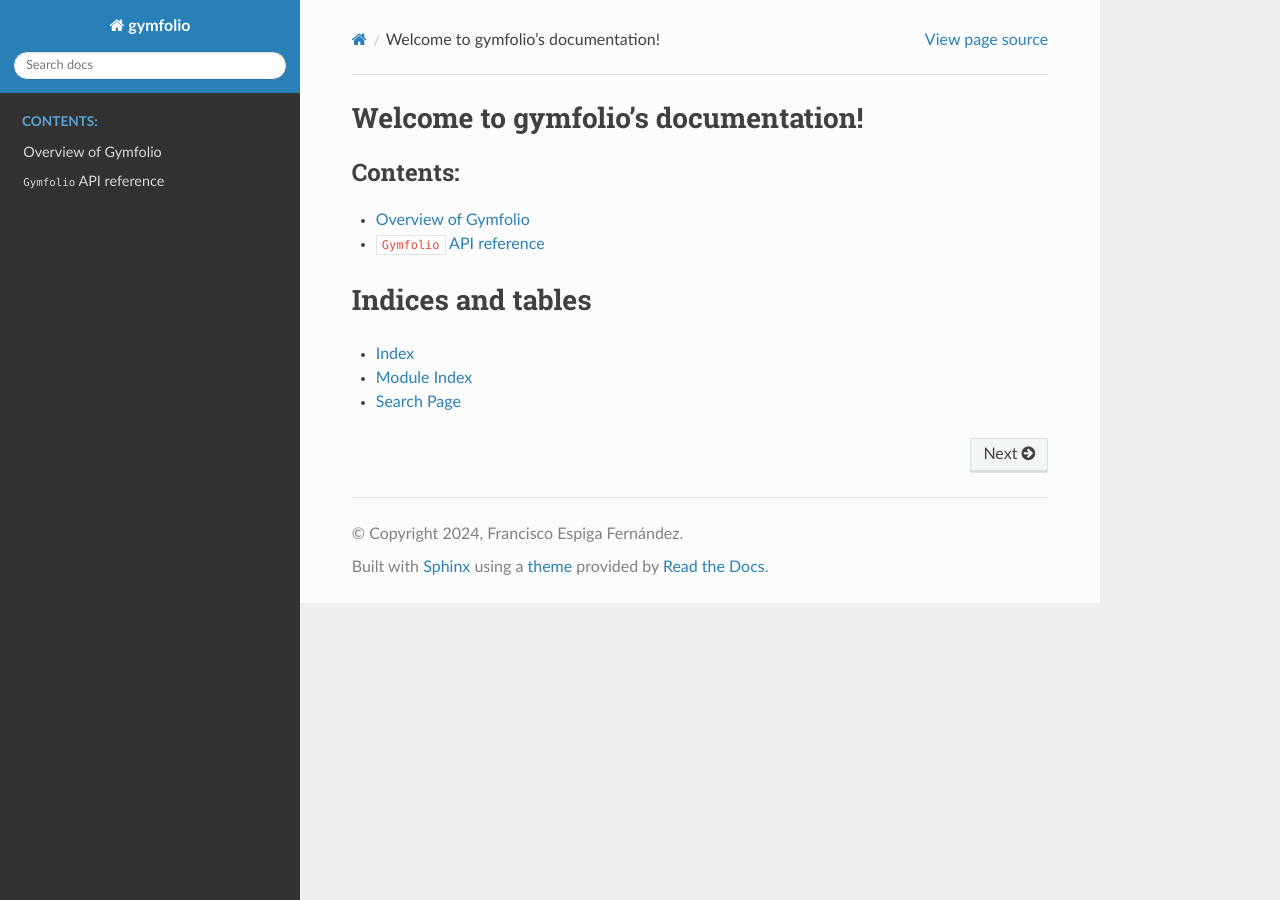
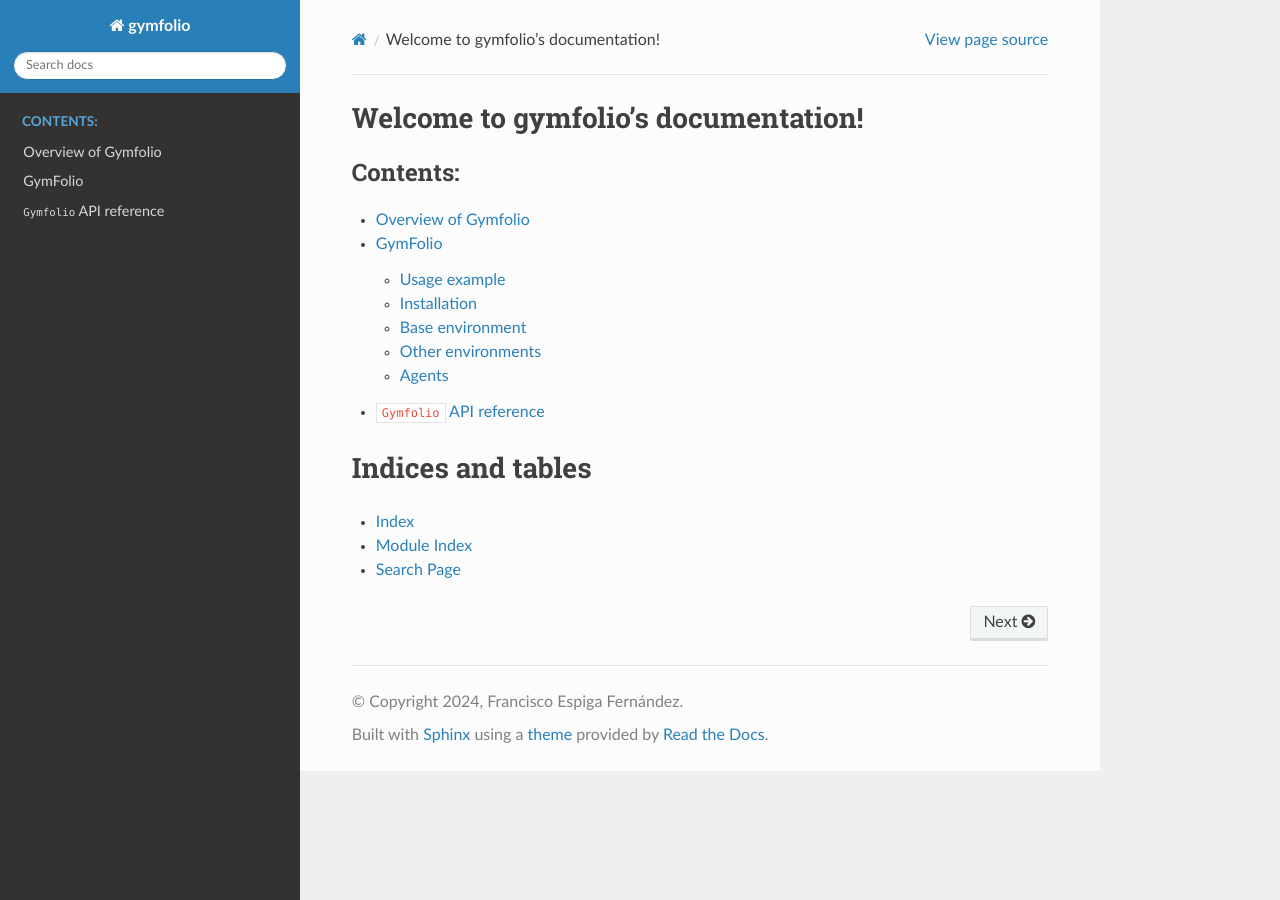
Before and after one commit to franespiga/gymfolio, a Sphinx documentation site: the page built from docs/source/index.rst, in a window 1280 px wide. Built offline with Sphinx 7.4.7 and the Read the Docs theme 3.1.0, drawn with Linux system fonts in a browser that asks for light colours.

Commit message:
FIX reset doc building

```diff
--- a/docs/source/conf.py
+++ b/docs/source/conf.py
@@ -32,16 +32,16 @@ extensions = [
     "sphinx.ext.viewcode",
     "sphinx.ext.autodoc",
     "sphinx_rtd_theme",
-    'myst_parser',
+    #'myst_parser',
     "sphinx.ext.mathjax",
-    #"sphinx_mdinclude",
+    "sphinx_mdinclude",
 ]
 
 
 templates_path = ['_templates']
 exclude_patterns = []
 
-myst_enable_extensions = ["colon_fence", "dollarmath", "amsmath"]
+#myst_enable_extensions = ["colon_fence", "dollarmath", "amsmath"]
 
 
 # -- Options for HTML output -------------------------------------------------
--- a/pyproject.toml
+++ b/pyproject.toml
@@ -23,7 +23,7 @@ tables = "^3.8.0"
 [tool.poetry.group.docs.dependencies]
 sphinx = "^7.3.7"
 sphinx-rtd-theme = "^2.0.0"
-myst-parser = "^2.0.0"
+#myst-parser = "^2.0.0"
 
 [tool.poetry.group.dev.dependencies]
 black = "^24.4.2"
```
Also changed, not shown: .readthedocs.yml.
